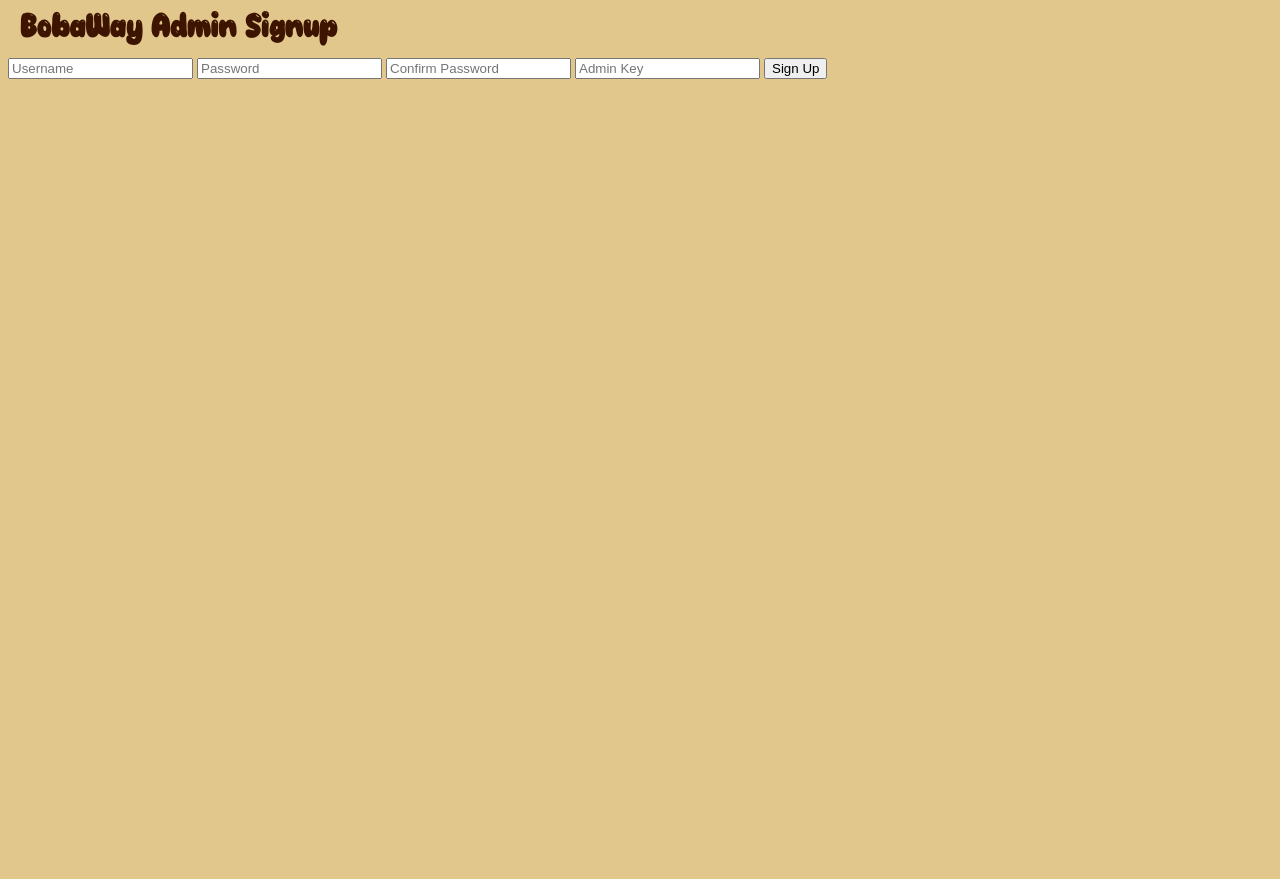
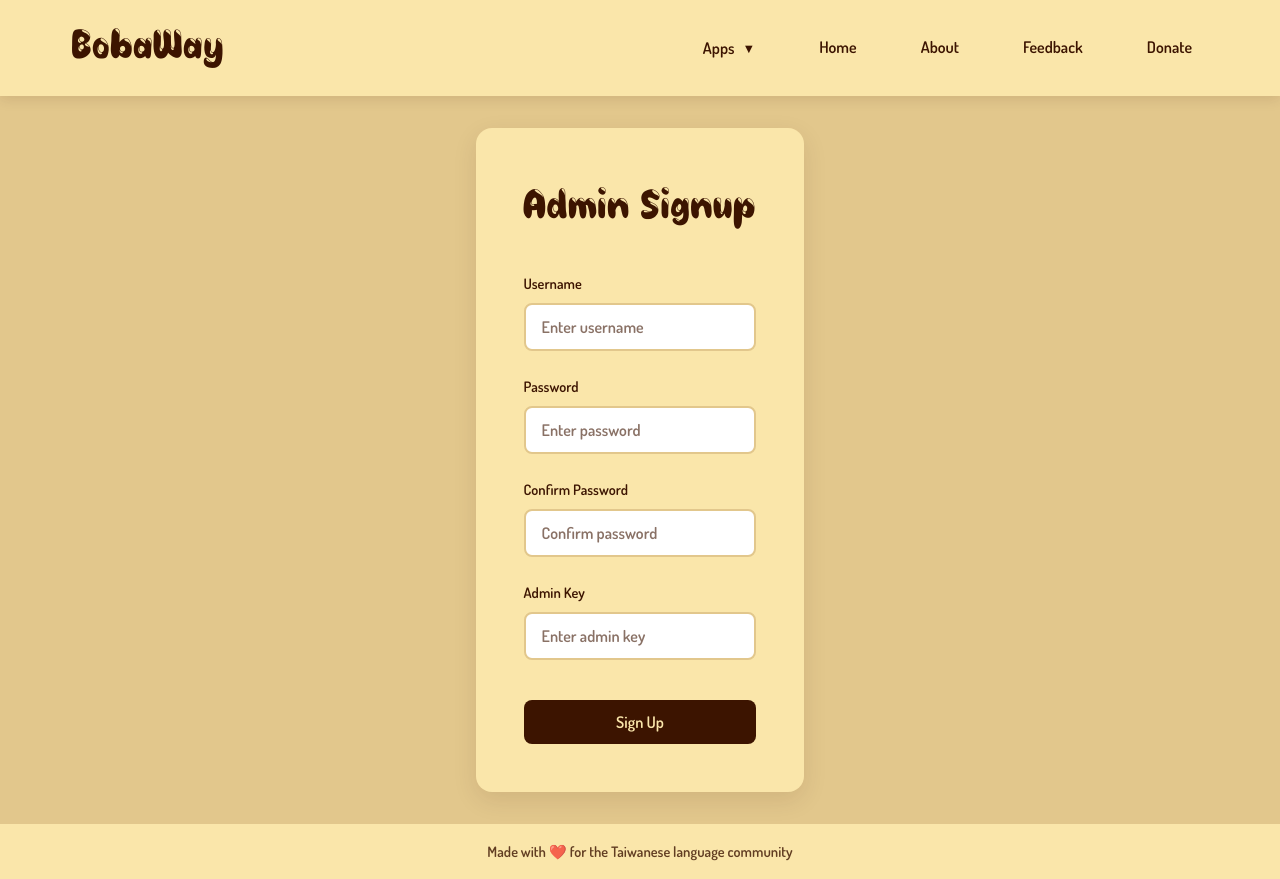
Before and after one commit to taliyah0x0/BobaWay, a Flask app: page /sino-type/admin-signup in a window 1280 px wide. Before the commit the page ends 79 px from the top, so only its background shows below. Run offline with Flask 3, Linux system fonts and the light colour scheme; some libraries are stand-ins or nearby versions.

Commit message:
admin redesign

```diff
--- /dev/null
+++ b/static/styles/admin.css
@@ -0,0 +1,189 @@
+/* Import existing navbar styles from home.css */
+@import url("home.css");
+
+/* Admin-specific styles */
+body {
+  min-height: 100vh;
+  display: flex;
+  flex-direction: column;
+}
+
+/* Main content */
+.main {
+  flex: 1;
+  display: flex;
+  align-items: center;
+  justify-content: center;
+  padding: 2rem;
+}
+
+/* Admin form container */
+.admin-container {
+  background-color: rgb(250, 230, 170);
+  border-radius: 16px;
+  padding: 3rem;
+  box-shadow: 0 8px 24px rgba(60, 20, 0, 0.1);
+  width: 100%;
+  max-width: 400px;
+  text-align: center;
+}
+
+.admin-title {
+  font-family: Choko, sans-serif;
+  font-size: 2.5rem;
+  font-weight: normal;
+  margin-bottom: 2rem;
+  color: rgb(60, 20, 0);
+}
+
+.admin-form {
+  display: flex;
+  flex-direction: column;
+  gap: 1.5rem;
+}
+
+.form-group {
+  display: flex;
+  flex-direction: column;
+  gap: 0.5rem;
+  text-align: left;
+}
+
+.form-label {
+  font-weight: 600;
+  color: rgb(60, 20, 0);
+  font-size: 0.9rem;
+}
+
+.form-input {
+  padding: 0.75rem 1rem;
+  border: 2px solid rgb(226, 199, 140);
+  border-radius: 8px;
+  font-family: Dosis, sans-serif;
+  font-size: 1rem;
+  background-color: white;
+  color: rgb(60, 20, 0);
+  transition: all 0.3s ease;
+}
+
+.form-input:focus {
+  outline: none;
+  border-color: rgb(60, 20, 0);
+  box-shadow: 0 0 0 3px rgba(60, 20, 0, 0.1);
+}
+
+.form-input::placeholder {
+  color: rgb(60, 20, 0);
+  opacity: 0.6;
+}
+
+.submit-button {
+  background-color: rgb(60, 20, 0);
+  color: rgb(250, 230, 170);
+  border: none;
+  border-radius: 8px;
+  padding: 0.75rem 1.5rem;
+  font-family: Dosis, sans-serif;
+  font-size: 1rem;
+  font-weight: 600;
+  cursor: pointer;
+  transition: all 0.3s ease;
+  margin-top: 1rem;
+}
+
+.submit-button:hover {
+  background-color: rgb(80, 40, 20);
+  transform: translateY(-2px);
+  box-shadow: 0 4px 12px rgba(60, 20, 0, 0.2);
+}
+
+.submit-button:active {
+  transform: translateY(0);
+}
+
+/* Flash messages */
+.flash-message {
+  background-color: rgb(226, 199, 140);
+  border: 2px solid rgb(60, 20, 0);
+  border-radius: 8px;
+  padding: 1rem;
+  margin-bottom: 1.5rem;
+  color: rgb(60, 20, 0);
+  font-weight: 500;
+}
+
+/* Footer */
+.footer {
+  background-color: rgb(250, 230, 170);
+  padding: 1rem 0;
+  text-align: center;
+  margin-top: auto;
+}
+
+.footer-text {
+  color: rgb(60, 20, 0);
+  font-size: 0.9rem;
+}
+
+/* Responsive design */
+@media (max-width: 768px) {
+  .header-content {
+    padding: 1rem;
+    flex-direction: column;
+    gap: 1rem;
+  }
+
+  .logo {
+    font-size: 2rem;
+  }
+
+  .nav {
+    gap: 1rem;
+  }
+
+  .main {
+    padding: 1rem;
+  }
+
+  .admin-container {
+    padding: 2rem;
+  }
+
+  .admin-title {
+    font-size: 2rem;
+  }
+}
+
+@media (max-width: 480px) {
+  .admin-container {
+    padding: 1.5rem;
+  }
+
+  .admin-title {
+    font-size: 1.8rem;
+  }
+
+  .form-input {
+    padding: 0.6rem 0.8rem;
+  }
+
+  .submit-button {
+    padding: 0.6rem 1.2rem;
+  }
+}
+
+/* Animation */
+@keyframes fadeInUp {
+  from {
+    opacity: 0;
+    transform: translateY(30px);
+  }
+  to {
+    opacity: 1;
+    transform: translateY(0);
+  }
+}
+
+.admin-container {
+  animation: fadeInUp 0.6s ease-out;
+}
--- a/templates/admin_signup.html
+++ b/templates/admin_signup.html
@@ -1,31 +1,86 @@
 <!DOCTYPE html>
-<html style="background-color: rgb(226, 199, 140)" id="background">
+<html lang="en">
 <head>
-    <title>BobaWay Admin Signup</title>
-    <link rel="stylesheet" href="/static/styles/sino-type.css">
-    <link rel="icon" type="image/x-icon" href="./static/img/flav/flav_8.png" class="favicon">
-    <link rel="apple-touch-icon" sizes="128x128" href="./static/img/flav/flav_8.png" class="favicon">
+    <meta charset="UTF-8">
+    <meta name="viewport" content="width=device-width, initial-scale=1.0">
+    <title>BobaWay | Admin Signup</title>
+    <link rel="stylesheet" href="./static/styles/admin.css">
+    <link rel="icon" type="image/x-icon" href="./static/img/flav/flav_8.png">
+    <link rel="apple-touch-icon" sizes="128x128" href="./static/img/flav/flav_8.png">
     <meta property="og:image" content="./static/img/flav/flav_8.png">
     <meta property="og:image:type" content="image/png">
     <meta property="og:image:width" content="1024">
     <meta property="og:image:height" content="1024">
-    <!-- <meta property="og:description" content="Romanization to Hanzi Keyboard"> -->
+    <meta property="og:description" content="Admin signup for BobaWay Taiwanese language tools">
 </head>
 <body>
-    <h1>BobaWay Admin Signup</h1>
-    <form method="POST" action="">
-      {{ form.hidden_tag() }}
-      {{ form.username }}
-      {{ form.password }}
-      {{ form.confirm_password }}
-      {{ form.key }}
-      {{ form.submit }}
-    </form>
+    <header class="header">
+        <div class="header-content">
+            <h1 class="logo">BobaWay</h1>
+            <nav class="nav">
+                <div class="dropdown">
+                    <button class="nav-link dropdown-toggle">Apps</button>
+                    <div class="dropdown-content">
+                        <a href="/app" class="dropdown-item">BobaWay</a>
+                        <a href="/typewanese" class="dropdown-item">Typewanese</a>
+                        <a href="/tai-ping" class="dropdown-item">Tai-Ping</a>
+                        <a href="/sino-type" class="dropdown-item">Sino-Type</a>
+                    </div>
+                </div>
+                <a href="/" class="nav-link">Home</a>
+                <a href="/about" class="nav-link">About</a>
+                <a href="mailto:taliyahengineering@gmail.com" target="_blank" class="nav-link">Feedback</a>
+                <a href="https://paypal.me/taliyah0x0" target="_blank" class="nav-link">Donate</a>
+            </nav>
+        </div>
+    </header>
+
+    <main class="main">
+        <div class="admin-container">
+            <h2 class="admin-title">Admin Signup</h2>
 
             {% with messages = get_flashed_messages() %}
                 {% if messages %}
-        <p>{{messages[0]}}</p>
+                    <div class="flash-message">
+                        {{ messages[0] }}
+                    </div>
                 {% endif %}
             {% endwith %}
+
+            <form method="POST" action="" class="admin-form">
+                {{ form.hidden_tag() }}
+
+                <div class="form-group">
+                    <label class="form-label">Username</label>
+                    {{ form.username(class="form-input", placeholder="Enter username") }}
+                </div>
+
+                <div class="form-group">
+                    <label class="form-label">Password</label>
+                    {{ form.password(class="form-input", placeholder="Enter password") }}
+                </div>
+
+                <div class="form-group">
+                    <label class="form-label">Confirm Password</label>
+                    {{ form.confirm_password(class="form-input", placeholder="Confirm password") }}
+                </div>
+
+                <div class="form-group">
+                    <label class="form-label">Admin Key</label>
+                    {{ form.key(class="form-input", placeholder="Enter admin key") }}
+                </div>
+
+                {{ form.submit(class="submit-button") }}
+            </form>
+        </div>
+    </main>
+
+    <footer class="footer">
+        <div class="footer-content">
+            <p class="footer-text">
+                Made with ❤️ for the Taiwanese language community
+            </p>
+        </div>
+    </footer>
 </body>
 </html>
```
Also changed, not shown: templates/adminlogin.html (+61 -14 lines). Lines whose indentation alone changed are shown as unchanged.
